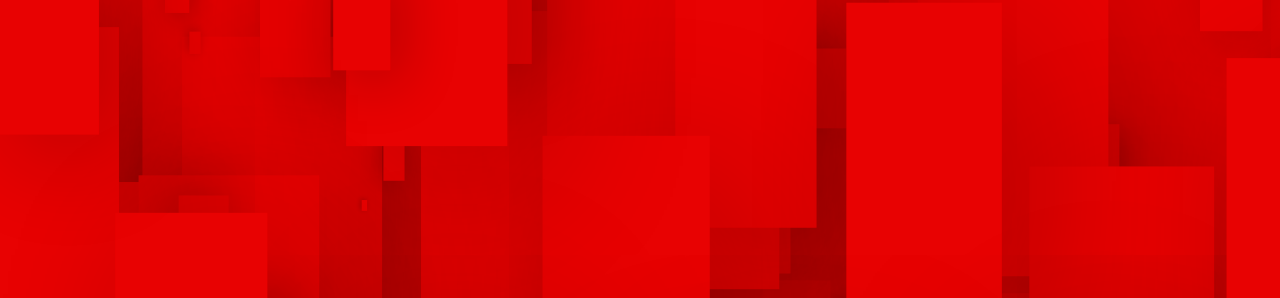
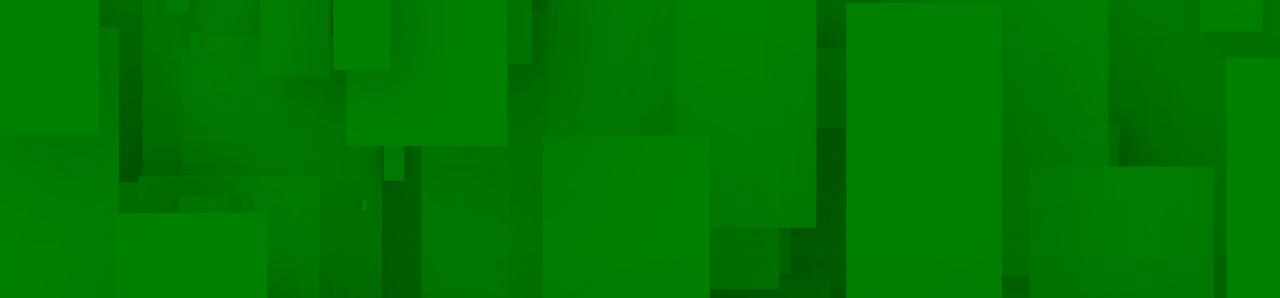
Before and after one commit to AnuRobo/AnimeJs-Background-Animation-Effects, a plain HTML site: page index.html in a window 1280 px wide. Shown: the top 298 px of the page. Drawn offline with Linux system fonts and the light colour scheme.

Commit message:
Update style.css

```diff
--- a/style.css
+++ b/style.css
@@ -8,7 +8,7 @@
 }
 
 :root {
-  --color1: #e80202;
+  --color1: green;
 }
 body {
   min-height: 100vh;
```
